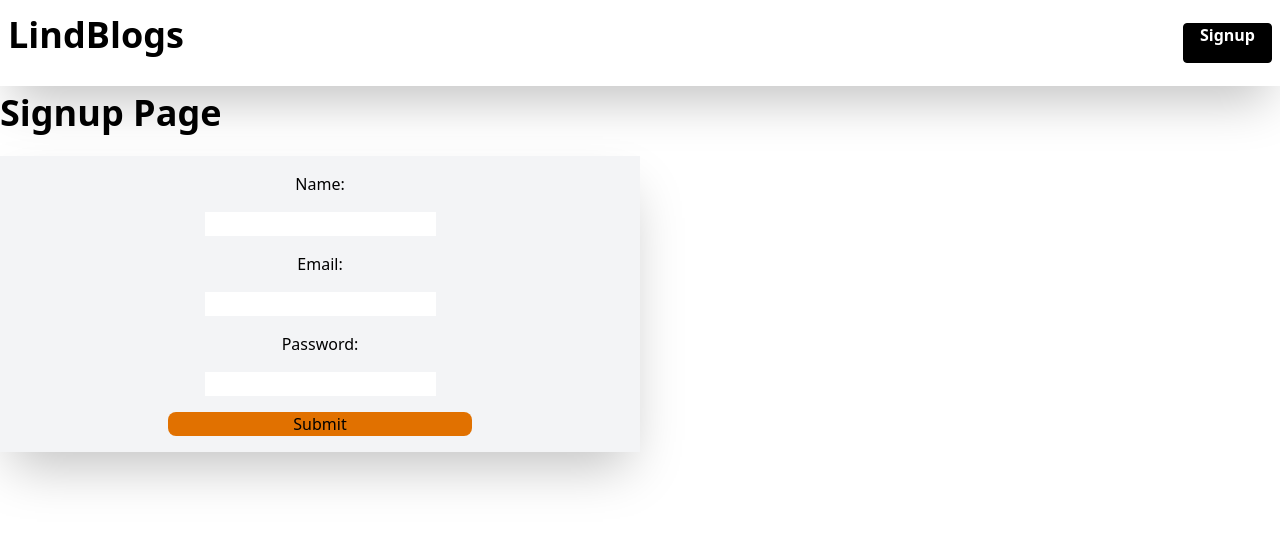
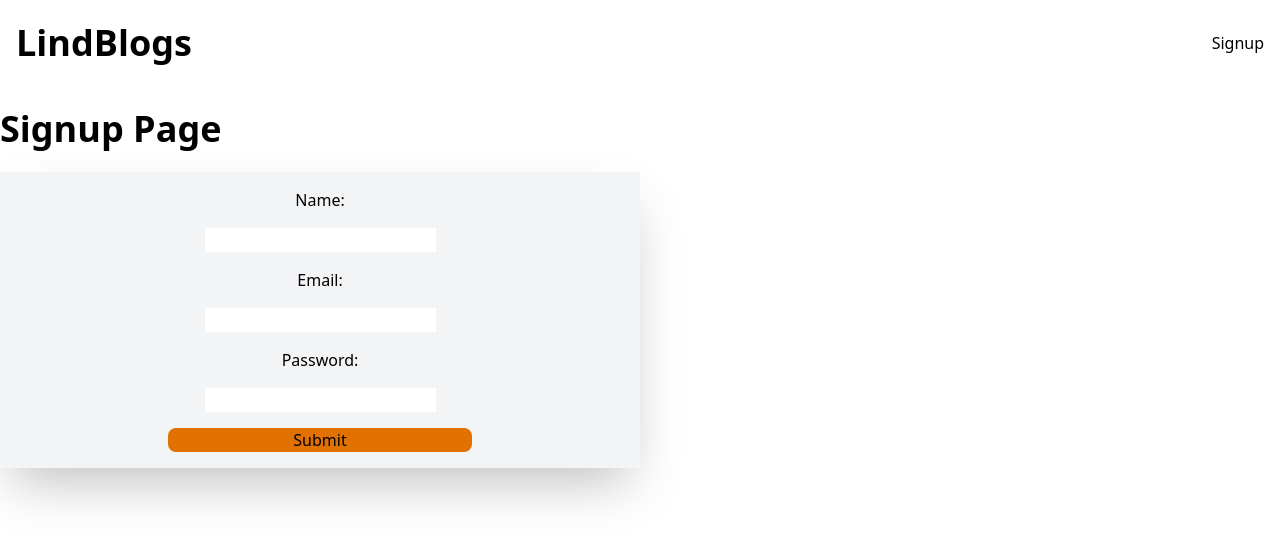
Before and after one commit to JGuzman87/ff-blogs, a Next.js app: page /signup in a window 1280 px wide. Shown: the top 542 px of the page. Built offline with nearby package versions, Linux system fonts and the light colour scheme.

Commit message:
changed login/signup button to links

```diff
--- a/app/api/blogs/route.js
+++ b/app/api/blogs/route.js
@@ -21,6 +21,7 @@ export async function POST(request) {
 export async function GET() {
     try {
         const result = await pool.query("SELECT * FROM blog_posts");
+
         return NextResponse.json(result.rows);
     }catch (error) {
         return NextResponse.json({error: 'Failed to fetch blogs'}, {status: 500});
--- a/app/api/users/route.js
+++ b/app/api/users/route.js
@@ -3,8 +3,8 @@ import pool from "@/lib/db";
 
 export async function GET() {
   try {
-    const { rows } = await pool.query("SELECT * FROM users");
-    return NextResponse.json(rows);
+    const result = await pool.query("SELECT * FROM users");
+    return NextResponse.json(result.rows);
   } catch (error) {
     console.log(error);
     return new NextResponse("Server Error", { status: 500 });
--- a/app/components/Header.jsx
+++ b/app/components/Header.jsx
@@ -1,13 +1,12 @@
 "use client"
 import React from 'react'
 import Link from 'next/link';
-import { useRouter } from 'next/navigation';
 import { usePathname } from "next/navigation";
 
 
 const Header = () => {
 
-const router = useRouter();
+
 const pathname = usePathname();
 
   const handleClick = () => {
@@ -20,12 +19,12 @@ const pathname = usePathname();
   }
   return (
     <header className="grid grid-cols-1 md:grid-cols-3">
-      <nav className="flex justify-between p-2 md:col-span-3 shadow-2xl">
+      <nav className="flex justify-between p-4 md:col-span-3">
         <Link href={"/"}>
           <h1 className="hover:text-purple-900">LindBlogs</h1>
         </Link>
 
-        <button onClick={handleClick} className="btn btn-neutral self-center ">{pathname === '/' ? <p>Login</p> : <p>Signup</p>}</button>
+        <Link href={"/login"} className='link link-hover self-center'>{pathname === '/' ? <p>Login</p> : <p>Signup</p>}</Link>
       </nav>
       {pathname === '/' && <div className="col-span-3">
         <img
```
